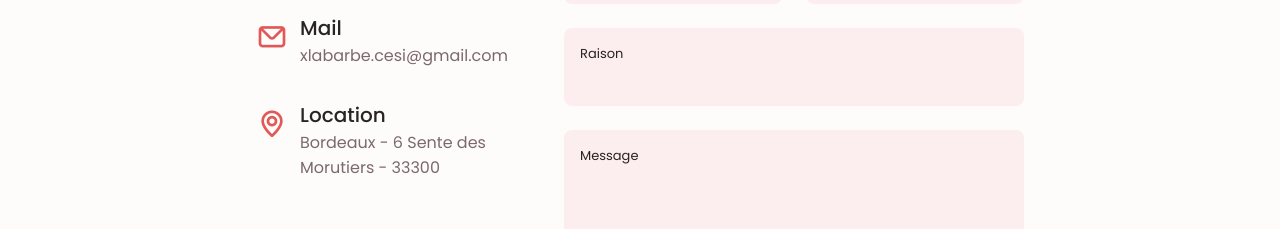
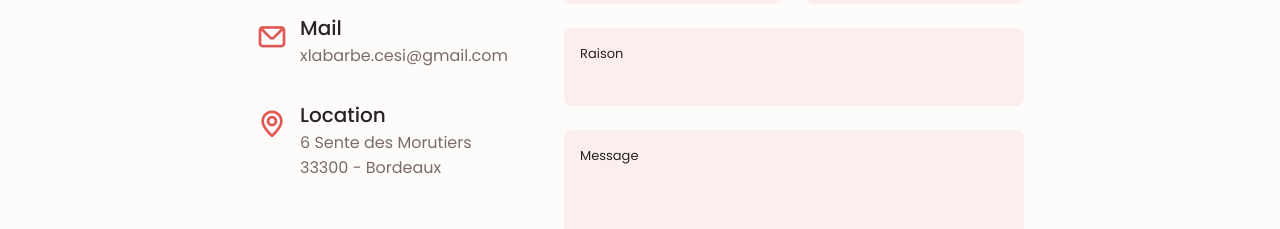
Before and after one commit to Xavier-Labarbe/cv-nextjs, a Next.js app: page / in a window 1280 px wide. Shown: the part 5234-5463 px from the top of the page. Built offline with nearby package versions, Linux system fonts and the light colour scheme.

Commit message:
changing location

```diff
--- a/pages/components/contact.jsx
+++ b/pages/components/contact.jsx
@@ -29,7 +29,7 @@ function Contact(){
 
                         <div>
                             <h3 className="contact__title">Location</h3>
-                            <span className="contact__subtile">Bordeaux - 6 Sente des Morutiers - 33300</span>
+                            <span className="contact__subtile">6 Sente des Morutiers <br/> 33300 - Bordeaux</span>
                         </div>
                     </div>
                 </div>
```
